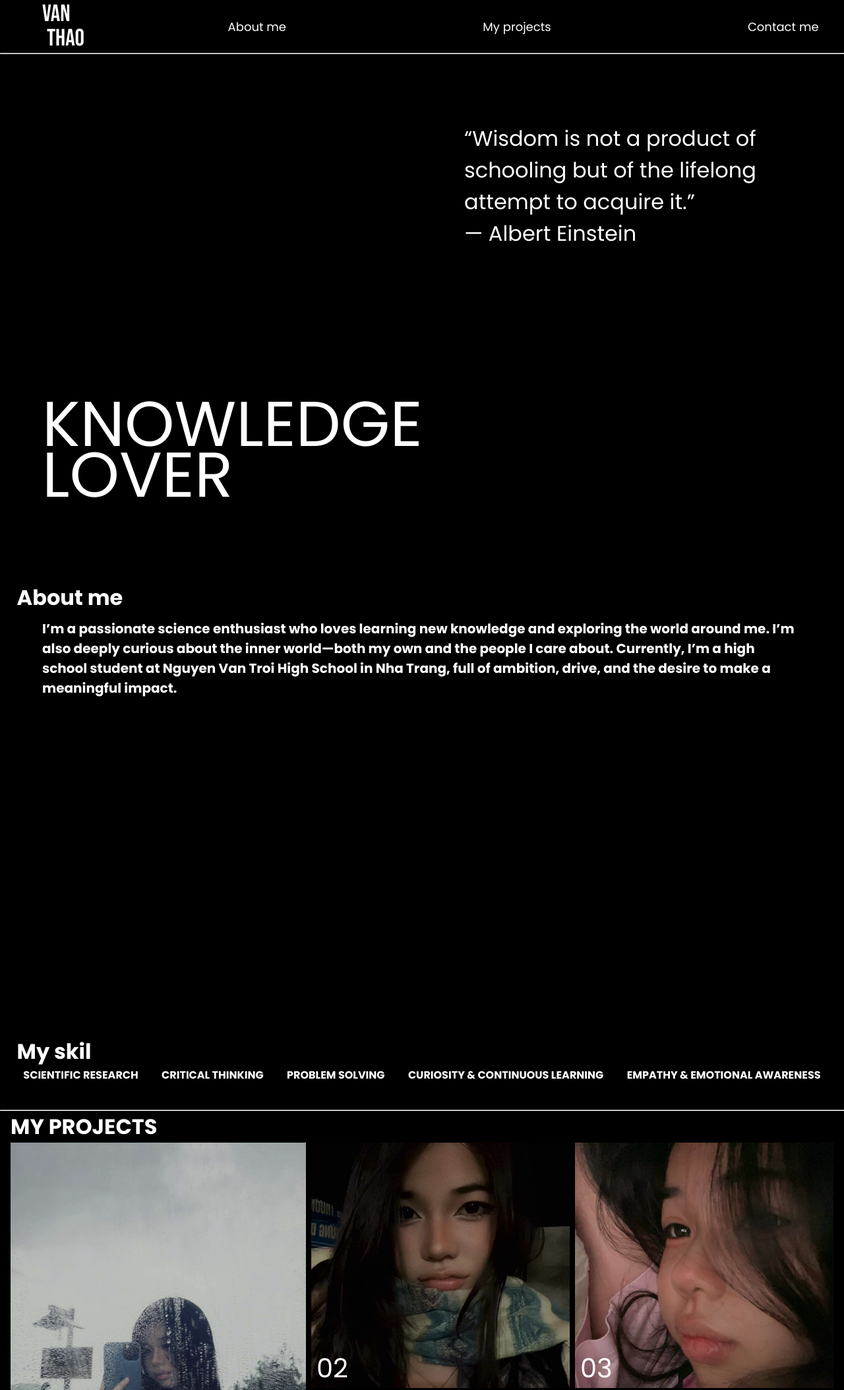
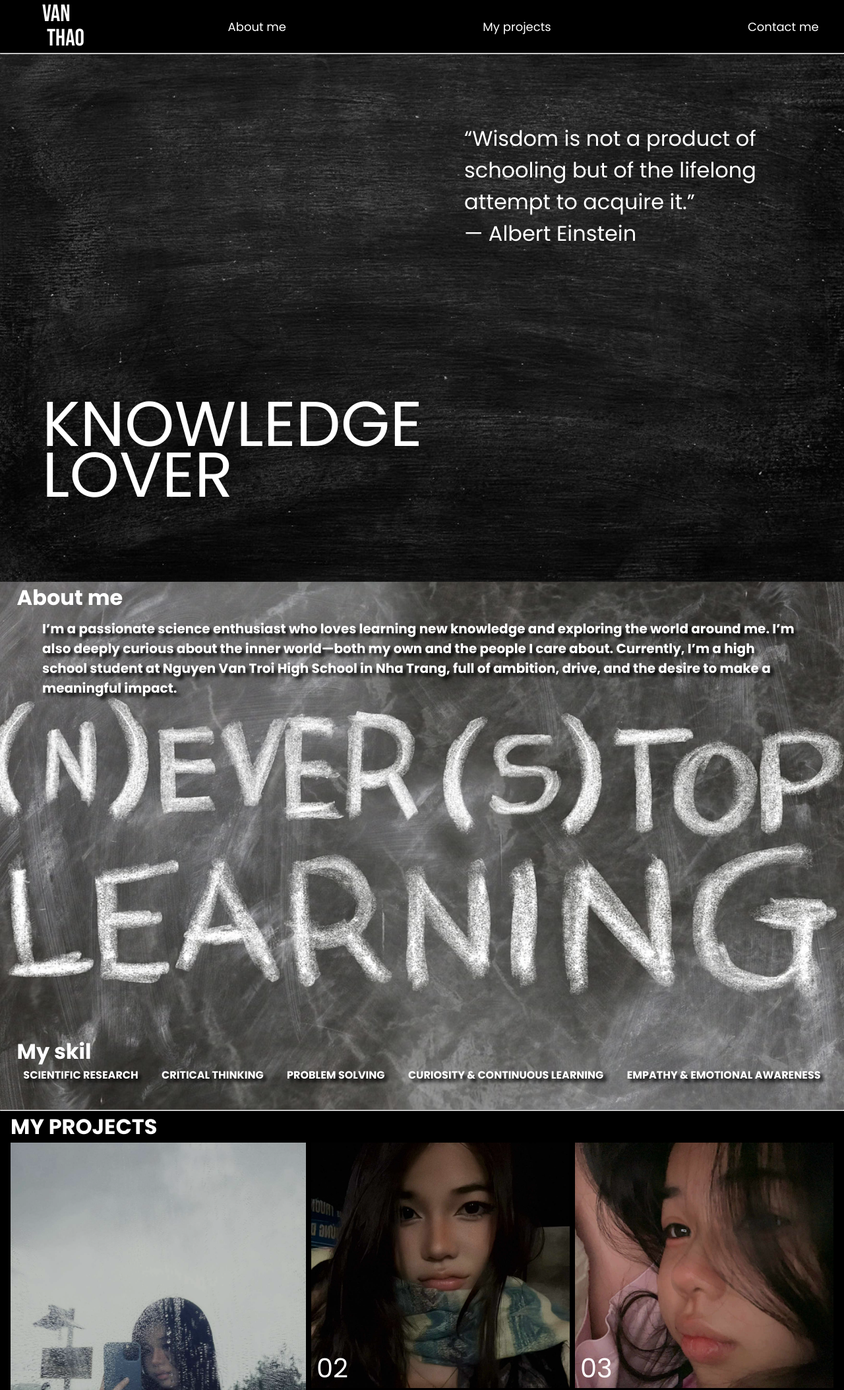
Before and after one commit to bokiwi/fake-portfolio, a plain HTML site: page index.html in a window 1280 px wide. Shown: the top 2107 px of the page at 66% size. Drawn offline with Linux system fonts and the light colour scheme; the site is published under a folder, as on GitHub Pages, so addresses that start at the root find nothing.

Commit message:
Update styles.css

```diff
--- a/styles.css
+++ b/styles.css
@@ -73,7 +73,7 @@ section#hero {
     width: 100%;
     height: 100vh;
     position: relative;
-    background-image: url(/img/hero_background.jpg);
+    background-image: url(img/hero_background.jpg);
 }
 section#hero > div {
     position: absolute;
@@ -106,7 +106,7 @@ div.hero_text > span {
 #about_section {
     width: 100%;
     height:100vh;
-    background-image: url(/img/about_background.jpg);
+    background-image: url(img/about_background.jpg);
     position: relative;
     display: flex;
 }
@@ -196,7 +196,7 @@ div.hero_text > span {
     position: relative;
     font-size: 3vh;
     font-weight: 800;
-    background-image: url(/img/contact_backgroud.jpg);
+    background-image: url(img/contact_backgroud.jpg);
 }
 #top_left {
     position: absolute;
```
